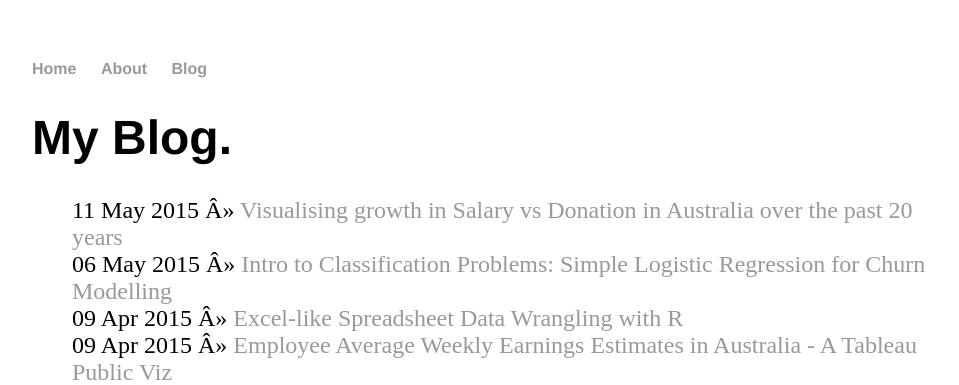
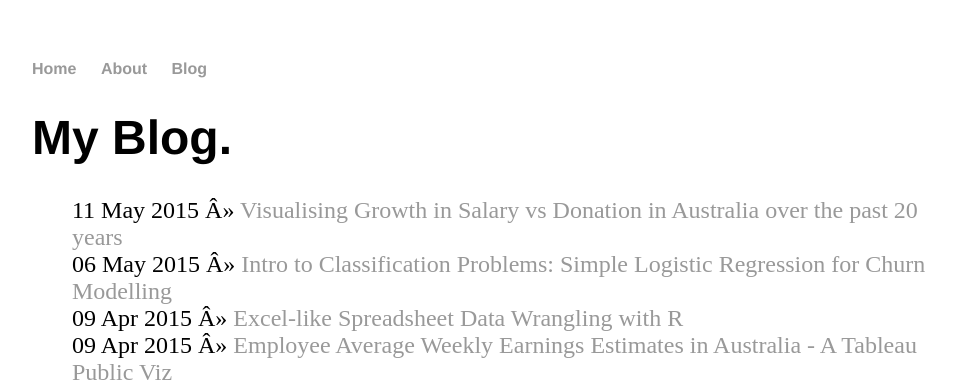
Before and after one commit to FelipeRego/FelipeRego.github.io, a Jekyll site: the page built from blog/index.html, in a window 1280 px wide. Shown: the top 385 px of the page, without its empty margins (160-1119 px from the left). Built offline with Jekyll 4.4.1, drawn with Linux system fonts in a browser that asks for light colours.

```diff
--- a/_posts/2015-05-11-Salaries-Growth-Vs-Donation-And-Gift-Giving-Australia.html
+++ b/_posts/2015-05-11-Salaries-Growth-Vs-Donation-And-Gift-Giving-Australia.html
@@ -1,6 +1,6 @@
 ---
 layout: post
-title: "Visualising growth in Salary vs Donation in Australia over the past 20 years"
+title: "Visualising Growth in Salary vs Donation in Australia over the past 20 years"
 ---
 
 This is a visualisation created using www.plot.ly (plotly). The data was sourced from the Australian Taxation Office and it relates to two tax components/measures for individuals (non-businesses) published in 2011-12 year going back for ~20 years. In this visualisation, I wanted to clearly articulate how much more Australians have increased their spending with donation and gift giving relative to the growth experienced in their Salaries and Wages over this relatively long period of time.
```
Also changed, not shown: other parts of _posts/2015-05-11-Salaries-Growth-Vs-Donation-And-Gift-Giving-Australia.html (+1 -1 lines).
